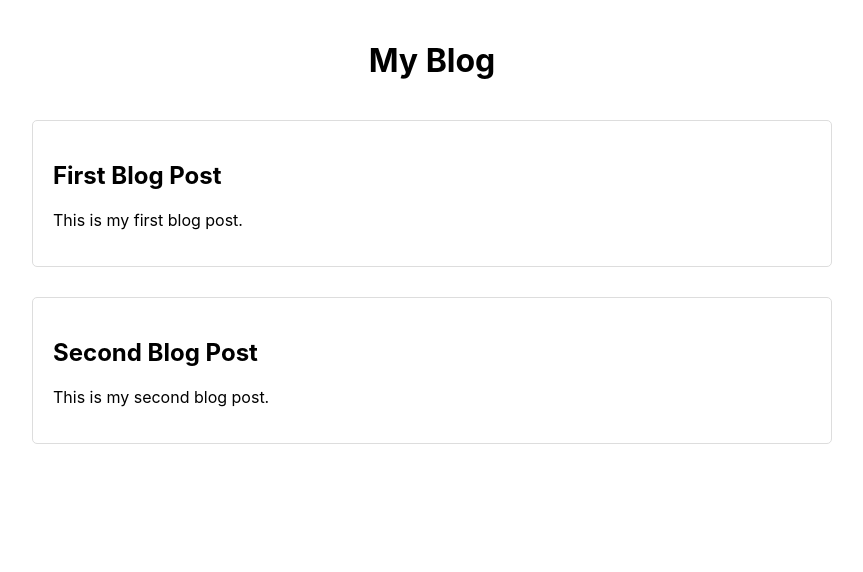
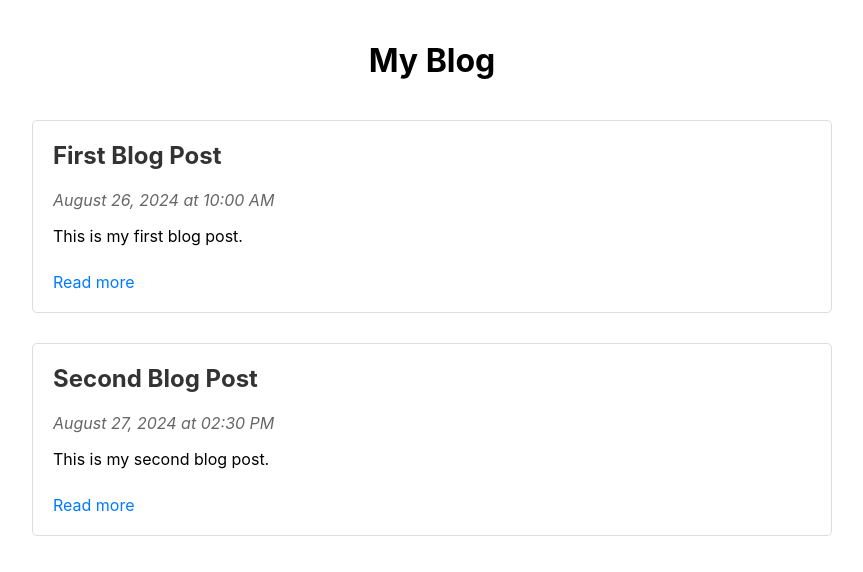
Before and after one commit to avaarm/blog-template, a React (Create React App) app: page / in a window 1280 px wide. Shown: the top 572 px of the page, without its empty margins (208-1071 px from the left). Built offline with nearby package versions, Linux system fonts and the light colour scheme.

Commit message:
adding links to posts

```diff
--- a/src/App.css
+++ b/src/App.css
@@ -15,3 +15,33 @@ header {
   border: 1px solid #ddd;
   border-radius: 5px;
 }
+
+.blog-post h2 {
+  margin-top: 0;
+}
+
+.blog-post h2 a {
+  color: #333;
+  text-decoration: none;
+}
+
+.blog-post h2 a:hover {
+  text-decoration: underline;
+}
+
+.post-date {
+  color: #666;
+  font-style: italic;
+  margin-bottom: 10px;
+}
+
+.read-more {
+  display: inline-block;
+  margin-top: 10px;
+  color: #007bff;
+  text-decoration: none;
+}
+
+.read-more:hover {
+  text-decoration: underline;
+}
--- a/src/App.js
+++ b/src/App.js
@@ -16,26 +16,56 @@ function App() {
 
 function BlogList() {
   const posts = [
-    { id: 1, title: 'First Blog Post', content: 'This is my first blog post.' },
-    { id: 2, title: 'Second Blog Post', content: 'This is my second blog post.' },
+    {
+      id: 1,
+      title: 'First Blog Post',
+      content: 'This is my first blog post.',
+      date: new Date('2024-08-26T10:00:00'),
+      link: '/post/1'
+    },
+    {
+      id: 2,
+      title: 'Second Blog Post',
+      content: 'This is my second blog post.',
+      date: new Date('2024-08-27T14:30:00'),
+      link: '/post/2'
+    },
   ];
 
   return (
     <div className="blog-list">
       {posts.map(post => (
-        <BlogPost key={post.id} title={post.title} content={post.content} />
+        <BlogPost
+          key={post.id}
+          title={post.title}
+          content={post.content}
+          date={post.date}
+          link={post.link}
+        />
       ))}
     </div>
   );
 }
 
-function BlogPost({ title, content }) {
+function BlogPost({ title, content, date, link }) {
   return (
     <article className="blog-post">
-      <h2>{title}</h2>
+      <h2><a href={link}>{title}</a></h2>
+      <p className="post-date">{formatDate(date)}</p>
       <p>{content}</p>
+      <a href={link} className="read-more">Read more</a>
     </article>
   );
 }
 
+function formatDate(date) {
+  return date.toLocaleString('en-US', {
+    year: 'numeric',
+    month: 'long',
+    day: 'numeric',
+    hour: '2-digit',
+    minute: '2-digit'
+  });
+}
+
 export default App;
```
